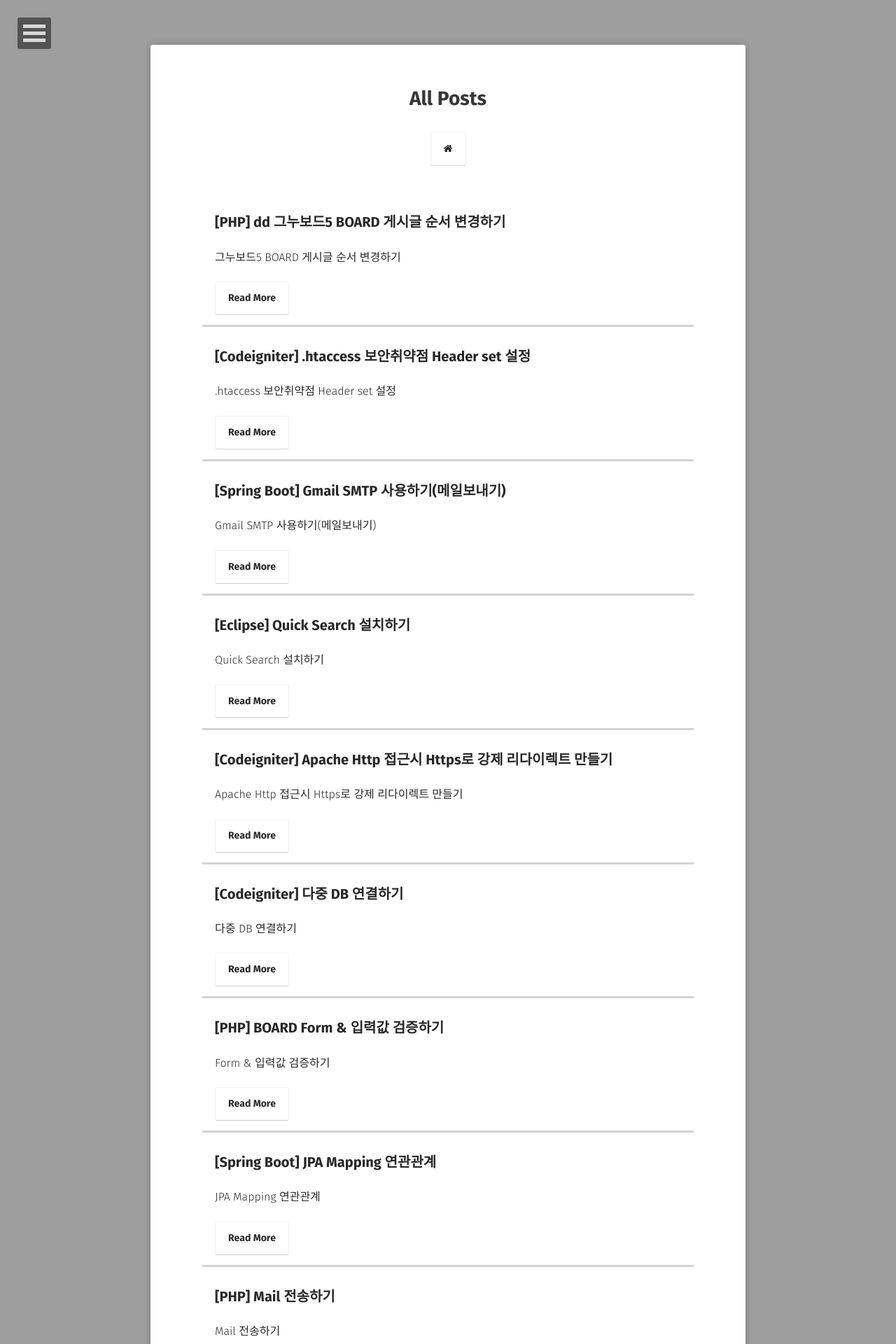
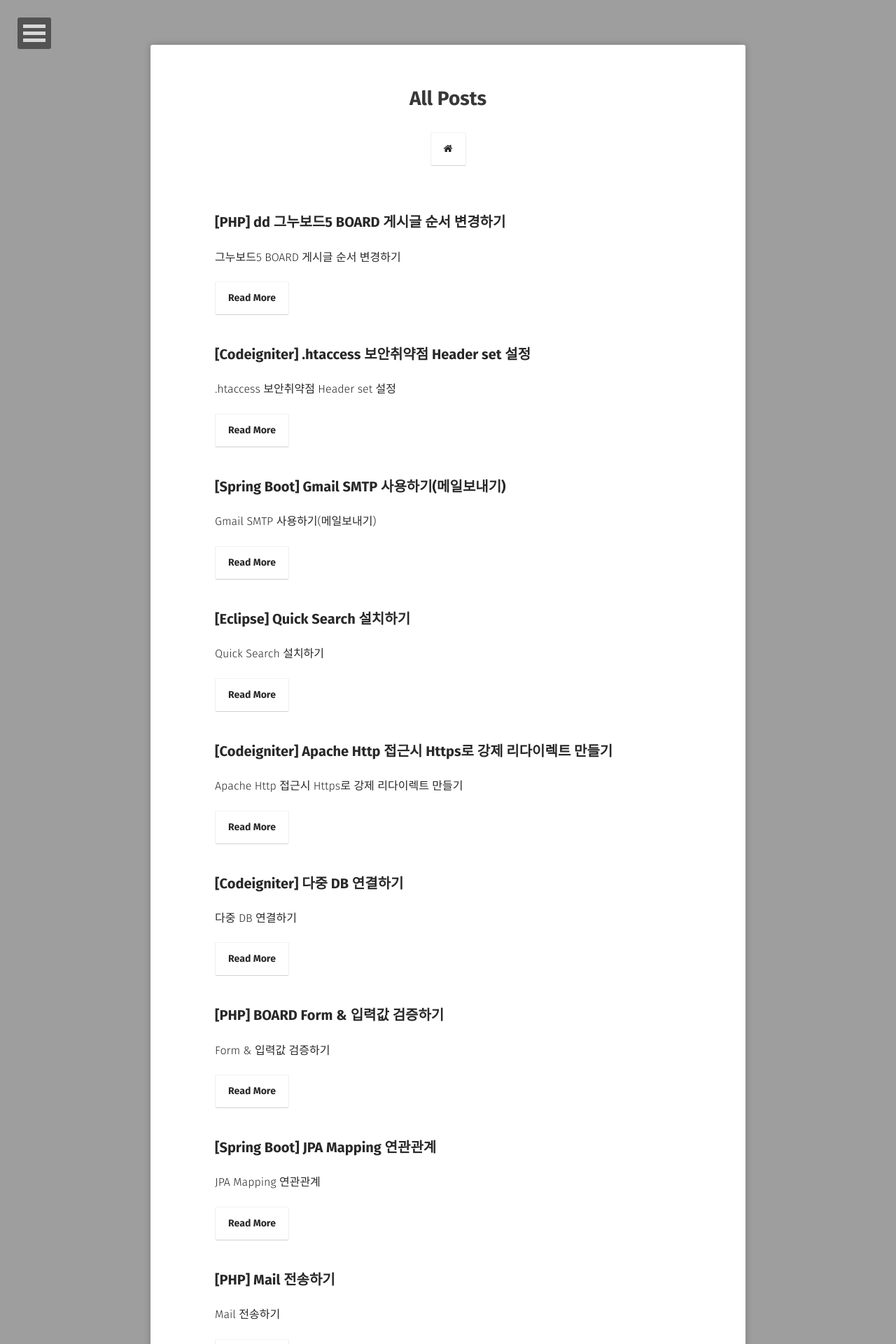
Before and after one commit to GayeonYoon/GayeonYoon.github.io, a Jekyll site: the page built from posts/index.md, in a window 1280 px wide. Shown: the top 1920 px of the page at 70% size. Built offline with Jekyll 4.4.1, drawn with Linux system fonts in a browser that asks for light colours; some web fonts are replaced.

Commit message:
Update post-list.html

```diff
--- a/_layouts/post-list.html
+++ b/_layouts/post-list.html
@@ -26,7 +26,7 @@ layout: compress
                     {% for post in site.posts %}
                        {% if post.project == null %}
                         <ul style="bottom">
-                            <li class="wow fadeInLeft" data-wow-duration="1.5s" style="border-bottom: solid lightgray;">
+                            <li class="wow fadeInLeft" data-wow-duration="1.5s">   <!-- style="border-bottom: solid lightgray;"-->
                                 <a class="zoombtn" href="{{ site.url }}{{ post.url }}">{{ post.title }}</a>
                                 <p>{{ post.excerpt }}</p>
                                 <a href="{{ site.url }}{{ post.url }}" class="btn zoombtn">Read More</a>
```
